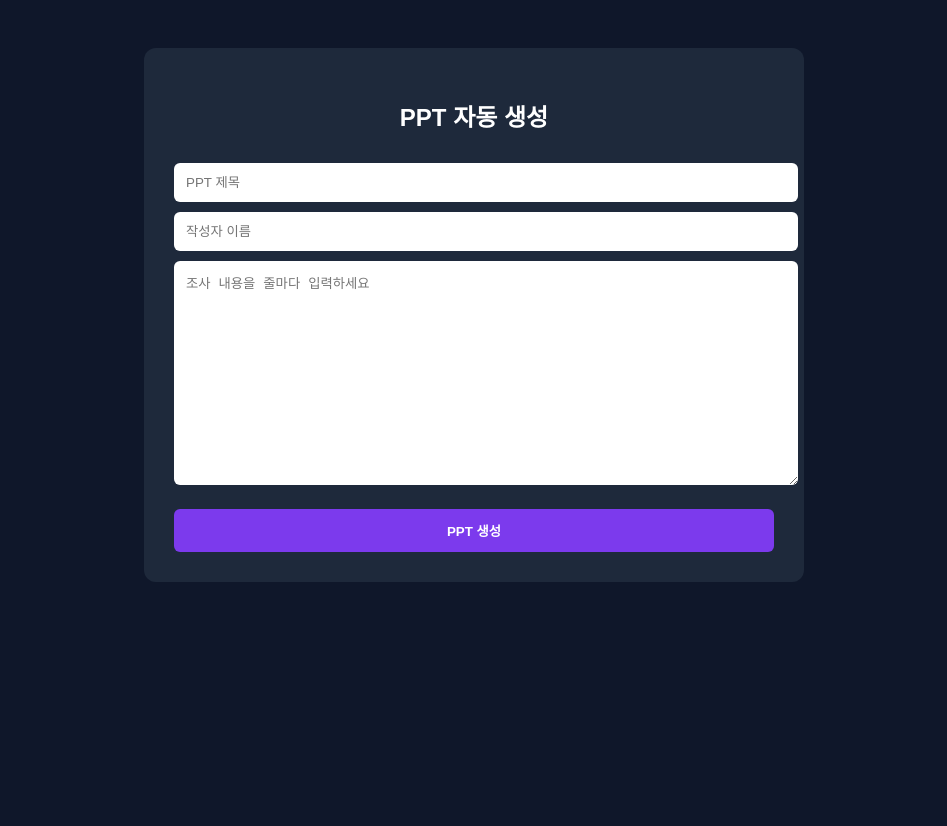
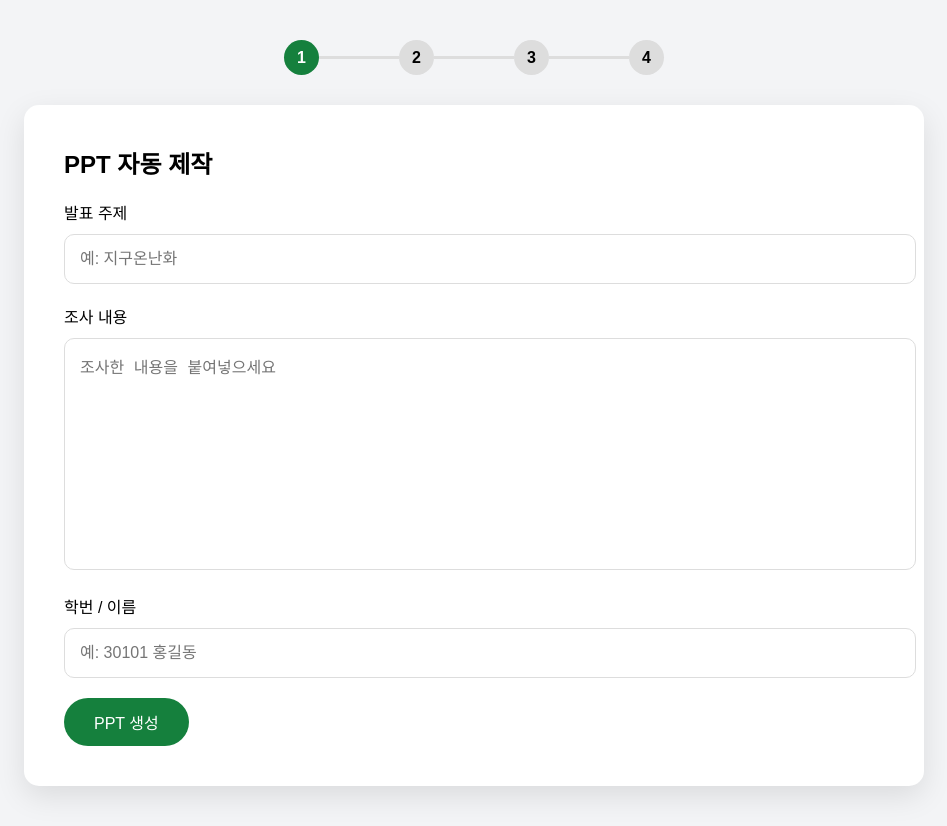
Before and after one commit to ysmin1575/example, a Flask app: page /generator in a window 1280 px wide. Shown: the whole page, without its empty margins (166-1113 px from the left). Before the commit the page ends 582 px from the top, so only its background shows below. Run offline with Flask 3, Linux system fonts and the light colour scheme.

Commit message:
Refactor generator.html for improved layout and styles

```diff
--- a/templates/generator.html
+++ b/templates/generator.html
@@ -7,61 +7,129 @@
 <style>
 
 body{
+margin:0;
 font-family:Arial;
-background:#0f172a;
-color:white;
-text-align:center;
+background:#f3f4f6;
+}
+
+.container{
+max-width:900px;
+margin:auto;
 padding:40px;
 }
 
-.container{
-max-width:600px;
-margin:auto;
-background:#1e293b;
-padding:30px;
-border-radius:12px;
+.card{
+background:white;
+padding:40px;
+border-radius:15px;
+box-shadow:0 10px 30px rgba(0,0,0,0.1);
 }
 
-input,textarea{
-width:100%;
-padding:12px;
-margin-top:10px;
-border:none;
-border-radius:6px;
+h2{
+margin-top:0;
 }
 
-button{
-margin-top:20px;
-padding:12px;
+input, textarea{
+
 width:100%;
-background:#7c3aed;
-border:none;
-border-radius:6px;
-color:white;
-font-weight:bold;
-cursor:pointer;
+padding:15px;
+
+border-radius:10px;
+border:1px solid #ddd;
+
+margin-top:10px;
+margin-bottom:20px;
+
+font-size:16px;
 }
 
 textarea{
 height:200px;
+resize:none;
+}
+
+button{
+
+background:#15803d;
+color:white;
+
+padding:12px 30px;
+
+border:none;
+border-radius:25px;
+
+cursor:pointer;
+font-size:16px;
+}
+
+.steps{
+display:flex;
+align-items:center;
+justify-content:center;
+margin-bottom:30px;
+}
+
+.step{
+
+width:35px;
+height:35px;
+
+border-radius:50%;
+
+background:#15803d;
+color:white;
+
+display:flex;
+align-items:center;
+justify-content:center;
+
+font-weight:bold;
+}
+
+.line{
+width:80px;
+height:3px;
+background:#ddd;
 }
 
 </style>
+
 </head>
 
 <body>
 
 <div class="container">
 
-<h2>PPT 자동 생성</h2>
+<div class="steps">
+
+<div class="step">1</div>
+<div class="line"></div>
+
+<div class="step" style="background:#ddd;color:black;">2</div>
+<div class="line"></div>
+
+<div class="step" style="background:#ddd;color:black;">3</div>
+<div class="line"></div>
+
+<div class="step" style="background:#ddd;color:black;">4</div>
+
+</div>
+
+<div class="card">
+
+<h2>PPT 자동 제작</h2>
 
 <form action="/generate" method="post">
 
-<input name="title" placeholder="PPT 제목" required>
+<label>발표 주제</label>
+<input name="title" placeholder="예: 지구온난화">
 
-<input name="name" placeholder="작성자 이름" required>
+<label>조사 내용</label>
+<textarea name="content"
+placeholder="조사한 내용을 붙여넣으세요"></textarea>
 
-<textarea name="content" placeholder="조사 내용을 줄마다 입력하세요" required></textarea>
+<label>학번 / 이름</label>
+<input name="name" placeholder="예: 30101 홍길동">
 
 <button type="submit">
 PPT 생성
@@ -71,5 +139,7 @@ PPT 생성
 
 </div>
 
+</div>
+
 </body>
 </html>
```
